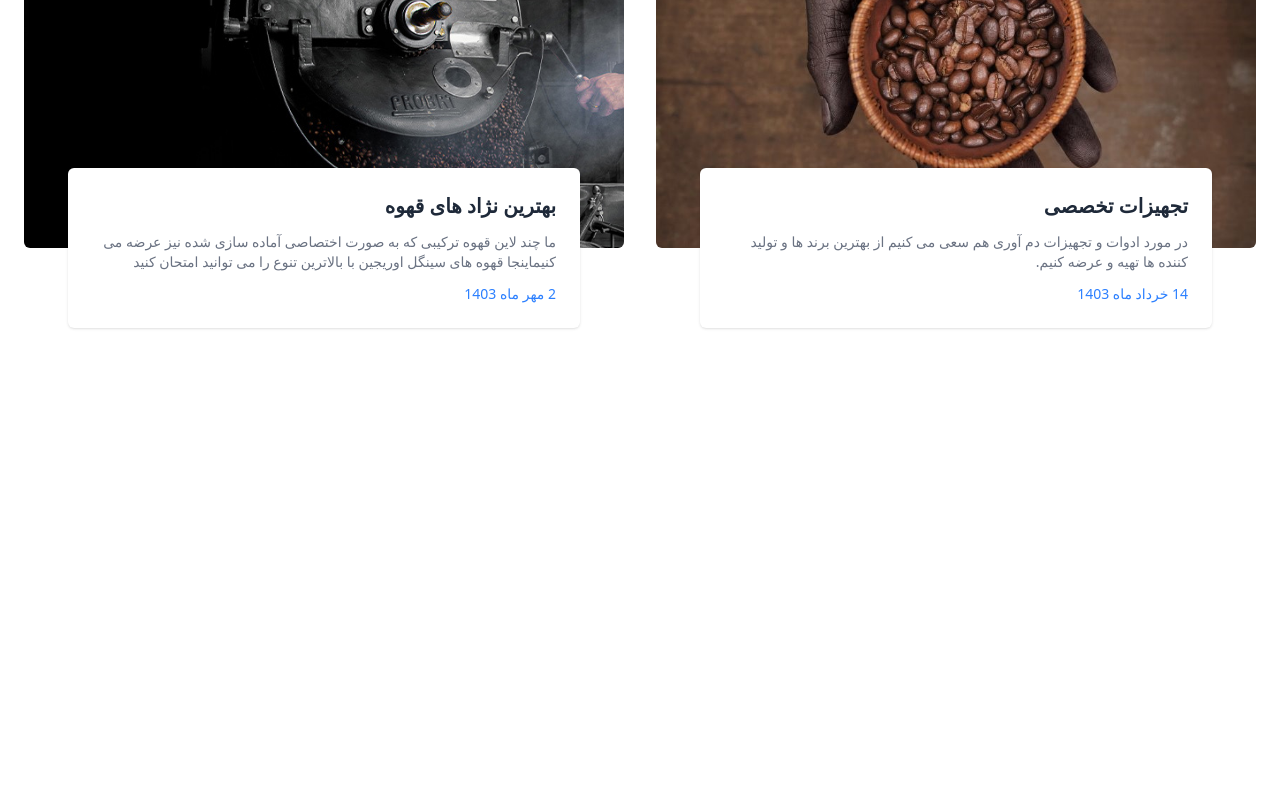
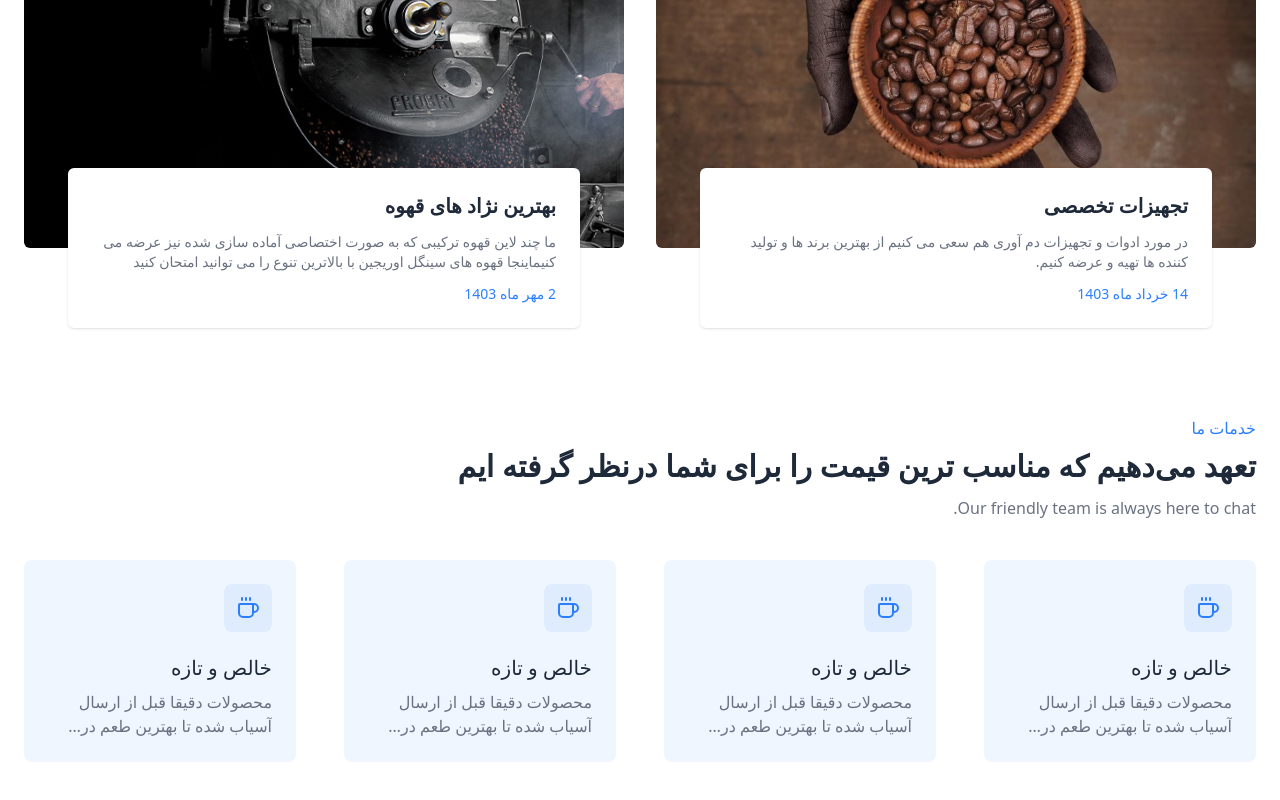
Before and after one commit to MohamwadMehdiGoodarzi/CoffeeStar, a Next.js app: page / in a window 1280 px wide. Shown: the part 848-1648 px from the top of the page. Before the commit the page ends 1216 px from the top, so only its background shows below. Built offline with nearby package versions, Linux system fonts and the light colour scheme.

Commit message:
start section services

```diff
--- a/components/module/ServicesItem/ServicesItem.js
+++ b/components/module/ServicesItem/ServicesItem.js
@@ -1,60 +1,20 @@
 import React from 'react'
 
-function ServicesItem() {
+
+
+function ServicesItem({ title, desc, img, icon }) {
 
   return (
-
     <>
-      <section className="bg-white dark:bg-gray-900">
-          <div className="container px-6 py-12 mx-auto">
-              <div>
-                  <p className="font-medium text-blue-500 dark:text-blue-400">خدمات  ما</p>
-
-                  <h1 className="mt-2 text-2xl font-semibold text-gray-800 md:text-3xl dark:text-white">تعهد می‌دهیم که مناسب ترین قیمت را برای شما درنظر گرفته ایم</h1>
-
-                  <p className="mt-3 text-gray-500 dark:text-gray-400">Our friendly team is always here to chat.</p>
-              </div>
-
-              <div className="grid grid-cols-1 gap-12 mt-10 sm:grid-cols-2 lg:grid-cols-3 xl:grid-cols-4">
-                  <div className="p-4 rounded-lg bg-blue-50 md:p-6 dark:bg-gray-800">
-                      <span className="inline-block p-3 text-blue-500 rounded-lg bg-blue-100/80 dark:bg-gray-700">
-                          <svg xmlns="http://www.w3.org/2000/svg" width="24" height="24" viewBox="0 0 24 24" fill="none" stroke="currentColor" stroke-width="2" stroke-linecap="round" stroke-linejoin="round" className="lucide lucide-coffee-icon lucide-coffee"><path d="M10 2v2"/><path d="M14 2v2"/><path d="M16 8a1 1 0 0 1 1 1v8a4 4 0 0 1-4 4H7a4 4 0 0 1-4-4V9a1 1 0 0 1 1-1h14a4 4 0 1 1 0 8h-1"/><path d="M6 2v2"/></svg>
-                      </span>
-
-                      <h2 className="mt-4 text-xl font-medium text-gray-800 dark:text-white">خالص و تازه</h2>
-                      <p className="mt-2 text-base text-gray-500 line-clamp-2 dark:text-gray-400">محصولات دقیقا قبل از ارسال آسیاب شده تا بهترین طعم در اختیار شما گذاشته شود.</p>
-                  </div>
-
-                  <div className="p-4 rounded-lg bg-blue-50 md:p-6 dark:bg-gray-800">
-                      <span className="inline-block p-3 text-blue-500 rounded-lg bg-blue-100/80 dark:bg-gray-700">
-                          <svg xmlns="http://www.w3.org/2000/svg" width="24" height="24" viewBox="0 0 24 24" fill="none" stroke="currentColor" stroke-width="2" stroke-linecap="round" stroke-linejoin="round" className="lucide lucide-truck-icon lucide-truck"><path d="M14 18V6a2 2 0 0 0-2-2H4a2 2 0 0 0-2 2v11a1 1 0 0 0 1 1h2"/><path d="M15 18H9"/><path d="M19 18h2a1 1 0 0 0 1-1v-3.65a1 1 0 0 0-.22-.624l-3.48-4.35A1 1 0 0 0 17.52 8H14"/><circle cx="17" cy="18" r="2"/><circle cx="7" cy="18" r="2"/></svg>
-                      </span>
-
-                      <h2 className="mt-4 text-xl font-medium text-gray-800 dark:text-white">ارسال رایگان</h2>
-                      <p className="mt-2 text-base text-gray-500 line-clamp-2 dark:text-gray-400">ارسال سریع و رایگان به سراسر تهران (سفارشات بالای ۲،۵۰۰،۰۰۰ تومان)</p>
-                  </div>
-
-                  <div className="p-4 rounded-lg bg-blue-50 md:p-6 dark:bg-gray-800">
-                      <span className="inline-block p-3 text-blue-500 rounded-lg bg-blue-100/80 dark:bg-gray-700">
-                          <svg xmlns="http://www.w3.org/2000/svg" width="24" height="24" viewBox="0 0 24 24" fill="none" stroke="currentColor" stroke-width="2" stroke-linecap="round" stroke-linejoin="round" className="lucide lucide-circle-dollar-sign-icon lucide-circle-dollar-sign"><circle cx="12" cy="12" r="10"/><path d="M16 8h-6a2 2 0 1 0 0 4h4a2 2 0 1 1 0 4H8"/><path d="M12 18V6"/></svg>
-                      </span>
-
-                      <h2 className="mt-4 text-xl font-medium text-gray-800 dark:text-white">گارانتی بهترین قیمت</h2>
-                      <p className="mt-2 text-base text-gray-500 line-clamp-2 dark:text-gray-400">تعهد می‌دهیم که مناسب ترین قیمت را برای شما درنظر گرفته ایم.</p>
-                  </div>
-
-                  <div className="p-4 rounded-lg bg-blue-50 md:p-6 dark:bg-gray-800">
-                      <span className="inline-block p-3 text-blue-500 rounded-lg bg-blue-100/80 dark:bg-gray-700">
-                          <svg xmlns="http://www.w3.org/2000/svg" width="24" height="24" viewBox="0 0 24 24" fill="none" stroke="currentColor" stroke-width="2" stroke-linecap="round" stroke-linejoin="round" className="lucide lucide-list-check-icon lucide-list-check"><path d="M11 18H3"/><path d="m15 18 2 2 4-4"/><path d="M16 12H3"/><path d="M16 6H3"/></svg>
-                      </span>
-                      <h2 className="mt-4 text-xl font-medium text-gray-800 dark:text-white">برشته شده در ایران</h2>
-                      <p className="mt-2 text-base text-gray-500 line-clamp-2 dark:text-gray-400">قهوه ای منحصر به فرد و تهیه شده در ایران مناسب با ذائقه ایرانی</p>
-                  </div>
-              </div>
-          </div>
-      </section>
+        <div className="p-4 rounded-lg bg-blue-50 md:p-6 dark:bg-gray-800">
+            <span className="inline-block p-3 text-blue-500 rounded-lg bg-blue-100/80 dark:bg-gray-700">
+                <img src="" alt="" />
+                <svg xmlns="http://www.w3.org/2000/svg" width="24" height="24" viewBox="0 0 24 24" fill="none" stroke="currentColor" stroke-width="2" stroke-linecap="round" stroke-linejoin="round" className="lucide lucide-coffee-icon lucide-coffee"><path d="M10 2v2"/><path d="M14 2v2"/><path d="M16 8a1 1 0 0 1 1 1v8a4 4 0 0 1-4 4H7a4 4 0 0 1-4-4V9a1 1 0 0 1 1-1h14a4 4 0 1 1 0 8h-1"/><path d="M6 2v2"/></svg>
+            </span>
+            <h2 className="mt-4 text-xl font-medium text-gray-800 dark:text-white">{title}</h2>
+            <p className="mt-2 text-base text-gray-500 line-clamp-2 dark:text-gray-400">{desc}</p>
+        </div>
     </>
-
   )
 
 }
--- a/components/template/Index/Services.js
+++ b/components/template/Index/Services.js
@@ -1,11 +1,35 @@
 import React from 'react'
+import ServicesItem from '/components/module/ServicesItem/ServicesItem'
 
 
 function Services() {
 
   return (
 
-    <div>Services</div>
+    <>
+
+      <section className="bg-white dark:bg-gray-900">
+          <div className="container px-6 py-12 mx-auto">
+
+              <div>
+                  <p className="font-medium text-blue-500 dark:text-blue-400">خدمات  ما</p>
+
+                  <h1 className="mt-2 text-2xl font-semibold text-gray-800 md:text-3xl dark:text-white">تعهد می‌دهیم که مناسب ترین قیمت را برای شما درنظر گرفته ایم</h1>
+
+                  <p className="mt-3 text-gray-500 dark:text-gray-400">Our friendly team is always here to chat.</p>
+              </div>
+
+              <div className="grid grid-cols-1 gap-12 mt-10 sm:grid-cols-2 lg:grid-cols-3 xl:grid-cols-4">
+                <ServicesItem title="خالص و تازه" desc="محصولات دقیقا قبل از ارسال آسیاب شده تا بهترین طعم در اختیار شما گذاشته شود" icon=""/>
+                <ServicesItem title="خالص و تازه" desc="محصولات دقیقا قبل از ارسال آسیاب شده تا بهترین طعم در اختیار شما گذاشته شود" icon=""/>
+                <ServicesItem title="خالص و تازه" desc="محصولات دقیقا قبل از ارسال آسیاب شده تا بهترین طعم در اختیار شما گذاشته شود" icon=""/>
+                <ServicesItem title="خالص و تازه" desc="محصولات دقیقا قبل از ارسال آسیاب شده تا بهترین طعم در اختیار شما گذاشته شود" icon=""/>
+              </div>
+
+          </div>
+      </section>
+
+    </>
 
   )
 
--- a/pages/_app.js
+++ b/pages/_app.js
@@ -9,6 +9,16 @@ export default function App({ Component, pageProps }) {
 
         <Navbar />
 
+
+
+
+
+
+
+
+
+
+        <Component {...pageProps} />
 
 
 
@@ -71,16 +81,6 @@ export default function App({ Component, pageProps }) {
           </div>
       </section> */}
 
-        <Component {...pageProps} />
-
-
-
-
-
-
-
-
-
 
 
 
--- a/pages/index.js
+++ b/pages/index.js
@@ -1,6 +1,7 @@
 import React from 'react'
 import Slider from '../components/template/Index/Slider'
 import About from '../components/template/Index/About'
+import Services from '../components/template/Index/Services'
 
 
 function index() {
@@ -14,6 +15,8 @@ function index() {
 
       <About />
 
+      <Services />
+
     </>
 
   )
--- a/pages/services/index.js
+++ b/pages/services/index.js
@@ -4,7 +4,9 @@ function Services() {
 
   return (
 
-    <h1>Services</h1>
+    <>
+
+    </>
 
   )
 
```
Lines whose indentation alone changed are shown as unchanged.
